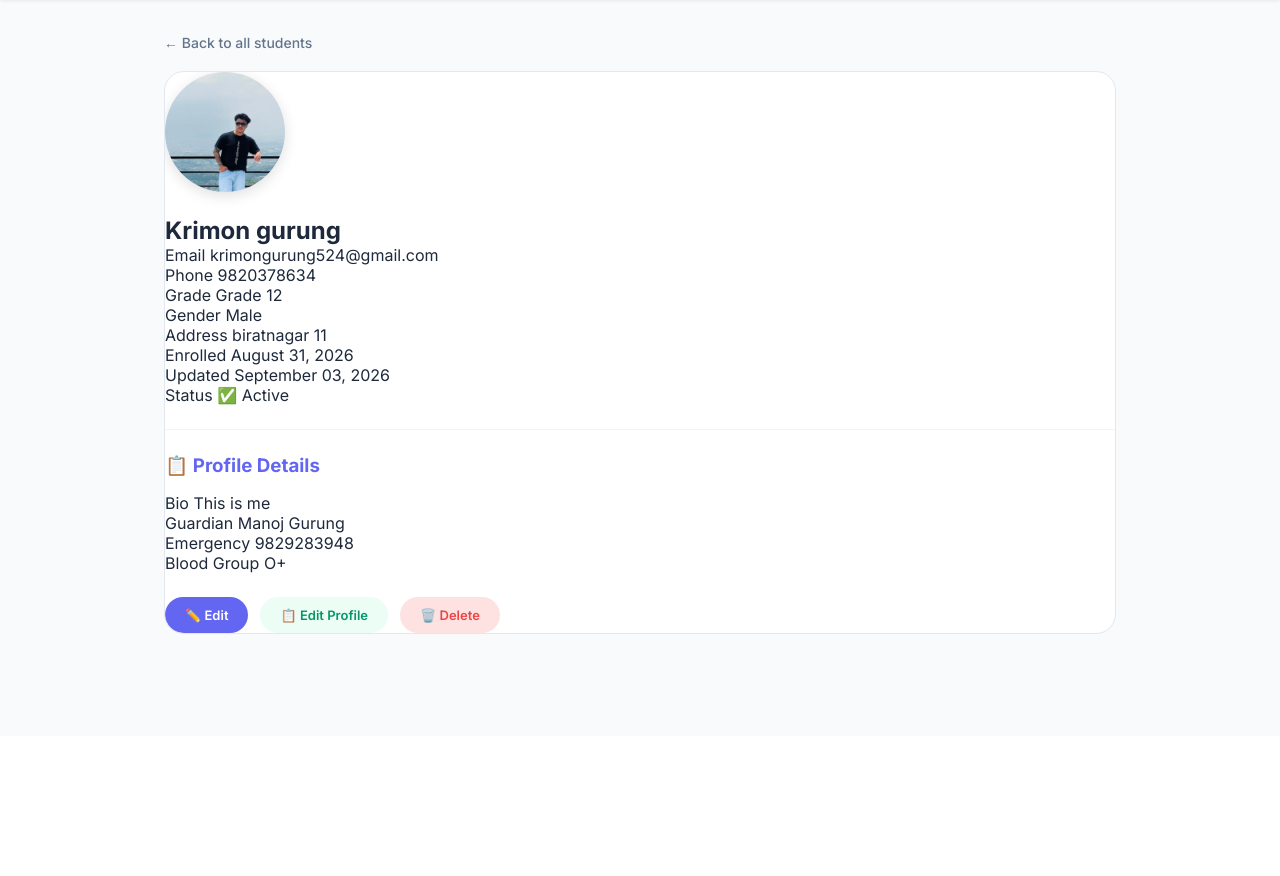
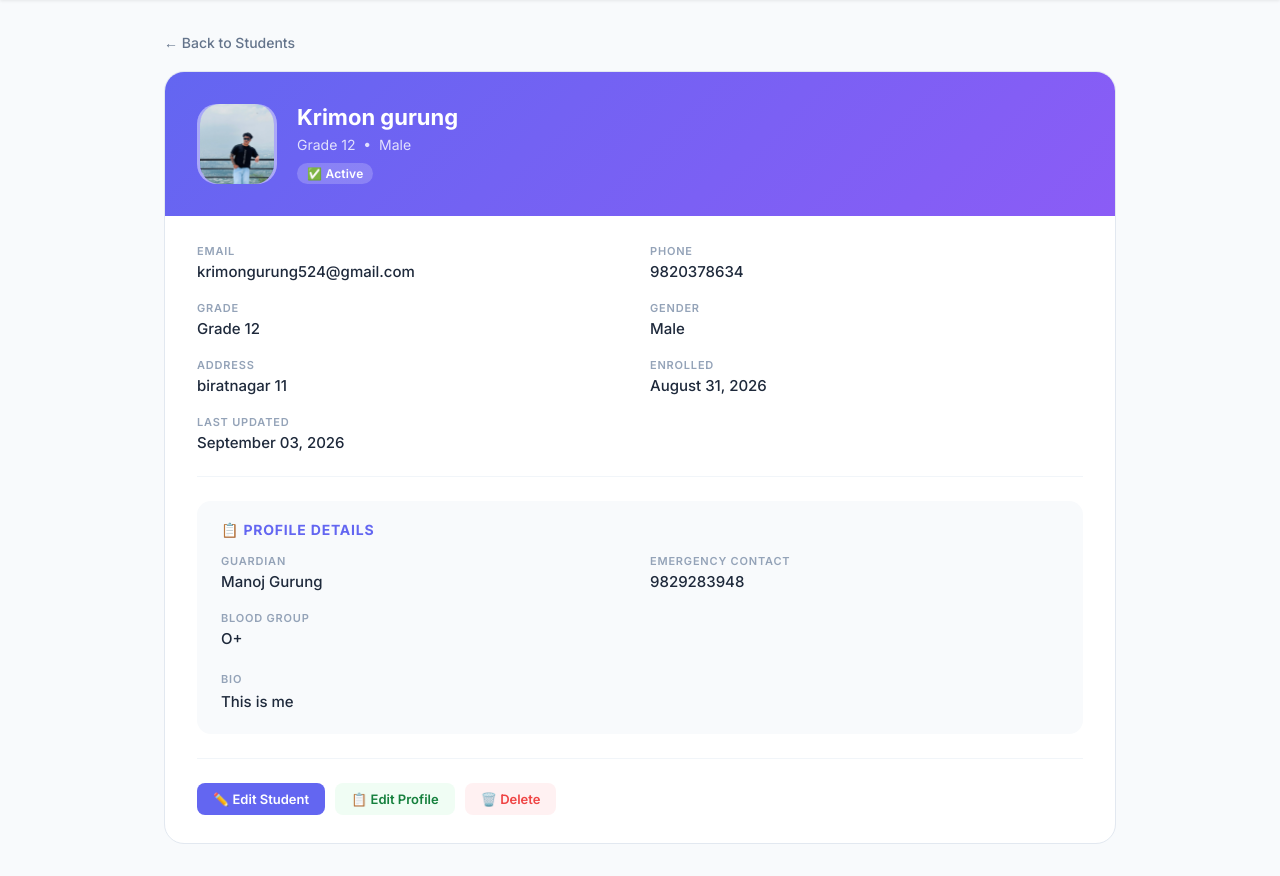
Before and after one commit to krimongurung524-rgb/Student-management-system, a Django app: a page that uses studentms/templates/core/student_detail.html in a window 1280 px wide. Shown: the part 64-940 px from the top of the page. Before the commit the page ends 698 px from the top, so only its background shows below. Run offline with Django 5.2, Linux system fonts and the light colour scheme; a user stored in the database is signed in; data comes from the database, SQL or seed files in the repository.

Commit message:
student detail is modified

```diff
--- a/studentms/templates/core/student_detail.html
+++ b/studentms/templates/core/student_detail.html
@@ -4,126 +4,117 @@
 {% block title %}{{ student.full_name }} — Student MS{% endblock %}
 
 {% block content %}
-    <a class="back-link" href="{% url 'student_list' %}">&larr; Back to all students</a>
 
-    <div class="detail-card">
+<a href="{% url 'student_list' %}" class="back-link">← Back to Students</a>
 
-        {% if student.profile_photo %}
-            <img src="{{ student.profile_photo.url }}"
-                 alt="{{ student.full_name }}"
-                 style="width:120px; height:120px; border-radius:50%;
-                        object-fit:cover; margin-bottom:20px;
-                        box-shadow: 0 4px 14px rgba(0,0,0,0.12);">
-        {% else %}
-            <div style="width:120px; height:120px; border-radius:50%;
-                        background:#e0e7ff; display:flex; align-items:center;
-                        justify-content:center; font-size:48px; margin-bottom:20px;">
+<div class="detail-card">
+    <div class="detail-header">
+        <div class="detail-avatar">
+            {% if student.profile_photo %}
+                <img src="{{ student.profile_photo.url }}" alt="{{ student.full_name }}">
+            {% else %}
                 {% gender_icon student.gender %}
+            {% endif %}
+        </div>
+        <div class="detail-header-info">
+            <h1>{{ student.full_name }}</h1>
+            <p>{{ student.grade|grade_label }} &nbsp;•&nbsp; {{ student.gender|capfirst }}</p>
+            <div style="margin-top:10px; display:flex; gap:8px;">
+                <span class="badge" style="background:rgba(255,255,255,0.2); color:#fff;">
+                    {% if student.is_active %}✅ Active{% else %}❌ Inactive{% endif %}
+                </span>
             </div>
+        </div>
+    </div>
+
+    <div class="detail-body">
+        <div class="detail-grid">
+            <div class="detail-field">
+                <label>Email</label>
+                <p>{{ student.email }}</p>
+            </div>
+            <div class="detail-field">
+                <label>Phone</label>
+                <p>{{ student.phone }}</p>
+            </div>
+            <div class="detail-field">
+                <label>Grade</label>
+                <p>{{ student.grade|grade_label }}</p>
+            </div>
+            <div class="detail-field">
+                <label>Gender</label>
+                <p>{{ student.gender|capfirst }}</p>
+            </div>
+            <div class="detail-field">
+                <label>Address</label>
+                <p>{{ student.address }}</p>
+            </div>
+            <div class="detail-field">
+                <label>Enrolled</label>
+                <p>{{ student.enrolled_at|date:"F d, Y" }}</p>
+            </div>
+            <div class="detail-field">
+                <label>Last Updated</label>
+                <p>{{ student.updated_at|date:"F d, Y" }}</p>
+            </div>
+        </div>
+
+        {% if profile %}
+        <div class="detail-divider"></div>
+        <div class="profile-section">
+            <h3>📋 Profile Details</h3>
+            <div class="detail-grid">
+                {% if profile.guardian_name %}
+                <div class="detail-field">
+                    <label>Guardian</label>
+                    <p>{{ profile.guardian_name }}</p>
+                </div>
+                {% endif %}
+                {% if profile.emergency_contact %}
+                <div class="detail-field">
+                    <label>Emergency Contact</label>
+                    <p>{{ profile.emergency_contact }}</p>
+                </div>
+                {% endif %}
+                {% if profile.blood_group %}
+                <div class="detail-field">
+                    <label>Blood Group</label>
+                    <p>{{ profile.blood_group }}</p>
+                </div>
+                {% endif %}
+                {% if profile.facebook %}
+                <div class="detail-field">
+                    <label>Facebook</label>
+                    <a href="{{ profile.facebook }}" target="_blank"
+                       style="color:#6366f1; font-size:15px; font-weight:500;">
+                        View Profile →
+                    </a>
+                </div>
+                {% endif %}
+            </div>
+            {% if profile.bio %}
+            <div class="detail-field" style="margin-top:12px;">
+                <label>Bio</label>
+                <p style="line-height:1.6;">{{ profile.bio }}</p>
+            </div>
+            {% endif %}
+        </div>
         {% endif %}
 
-        <h2>{{ student.full_name }}</h2>
+        <div class="detail-divider"></div>
 
-        <div class="detail-row">
-            <span class="detail-label">Email</span>
-            <span class="detail-value">{{ student.email }}</span>
-        </div>
-        <div class="detail-row">
-            <span class="detail-label">Phone</span>
-            <span class="detail-value">{{ student.phone }}</span>
-        </div>
-        <div class="detail-row">
-            <span class="detail-label">Grade</span>
-            <span class="detail-value">{{ student.grade|grade_label }}</span>
-        </div>
-        <div class="detail-row">
-            <span class="detail-label">Gender</span>
-            <span class="detail-value">{{ student.gender|capfirst }}</span>
-        </div>
-        <div class="detail-row">
-            <span class="detail-label">Address</span>
-            <span class="detail-value">{{ student.address }}</span>
-        </div>
-        <div class="detail-row">
-            <span class="detail-label">Enrolled</span>
-            <span class="detail-value">{{ student.enrolled_at|date:"F d, Y" }}</span>
-        </div>
-
-        <!-- Abstract model fields -->
-        <div class="detail-row">
-            <span class="detail-label">Updated</span>
-            <span class="detail-value">{{ student.updated_at|date:"F d, Y" }}</span>
-        </div>
-        <div class="detail-row">
-            <span class="detail-label">Status</span>
-            <span class="detail-value">
-                {% if student.is_active %}✅ Active{% else %}❌ Inactive{% endif %}
-            </span>
-        </div>
-
-        <!-- Profile section -->
-        {% if profile %}
-            <div style="margin-top:24px; padding-top:24px; border-top:1px solid #f1f5f9;">
-                <h3 style="margin-bottom:16px; color:#6366f1;">📋 Profile Details</h3>
-
-                {% if profile.bio %}
-                    <div class="detail-row">
-                        <span class="detail-label">Bio</span>
-                        <span class="detail-value">{{ profile.bio }}</span>
-                    </div>
-                {% endif %}
-                {% if profile.guardian_name %}
-                    <div class="detail-row">
-                        <span class="detail-label">Guardian</span>
-                        <span class="detail-value">{{ profile.guardian_name }}</span>
-                    </div>
-                {% endif %}
-                {% if profile.emergency_contact %}
-                    <div class="detail-row">
-                        <span class="detail-label">Emergency</span>
-                        <span class="detail-value">{{ profile.emergency_contact }}</span>
-                    </div>
-                {% endif %}
-                {% if profile.blood_group %}
-                    <div class="detail-row">
-                        <span class="detail-label">Blood Group</span>
-                        <span class="detail-value">{{ profile.blood_group }}</span>
-                    </div>
-                {% endif %}
-                {% if profile.facebook %}
-                    <div class="detail-row">
-                        <span class="detail-label">Facebook</span>
-                        <a href="{{ profile.facebook }}" target="_blank"
-                           style="color:#6366f1;">View Profile</a>
-                    </div>
-                {% endif %}
-            </div>
-        {% else %}
-            <div style="margin-top:20px; background:#f8fafc; border-radius:16px;
-                        padding:16px; color:#94a3b8; font-size:14px;">
-                Profile details thapeko chaina।
-            </div>
-        {% endif %}
-
-        <div style="margin-top:24px; display:flex; gap:12px; flex-wrap:wrap;">
-            <a href="{% url 'student_update' student.slug %}"
-               style="display:inline-block; background:#6366f1; color:#fff;
-                      padding:10px 20px; border-radius:999px; text-decoration:none;
-                      font-size:13px; font-weight:600;">
-                ✏️ Edit
+        <div class="detail-actions">
+            <a href="{% url 'student_update' student.slug %}" class="btn btn-primary">
+                ✏️ Edit Student
             </a>
-            <a href="{% url 'student_profile' student.slug %}"
-               style="display:inline-block; background:#ecfdf5; color:#059669;
-                      padding:10px 20px; border-radius:999px; text-decoration:none;
-                      font-size:13px; font-weight:600;">
+            <a href="{% url 'student_profile' student.slug %}" class="btn btn-success">
                 📋 {% if profile %}Edit Profile{% else %}Add Profile{% endif %}
             </a>
-            <a href="{% url 'student_delete' student.slug %}"
-               style="display:inline-block; background:#fee2e2; color:#ef4444;
-                      padding:10px 20px; border-radius:999px; text-decoration:none;
-                      font-size:13px; font-weight:600;">
+            <a href="{% url 'student_delete' student.slug %}" class="btn btn-danger">
                 🗑️ Delete
             </a>
         </div>
     </div>
+</div>
+
 {% endblock %}
```
